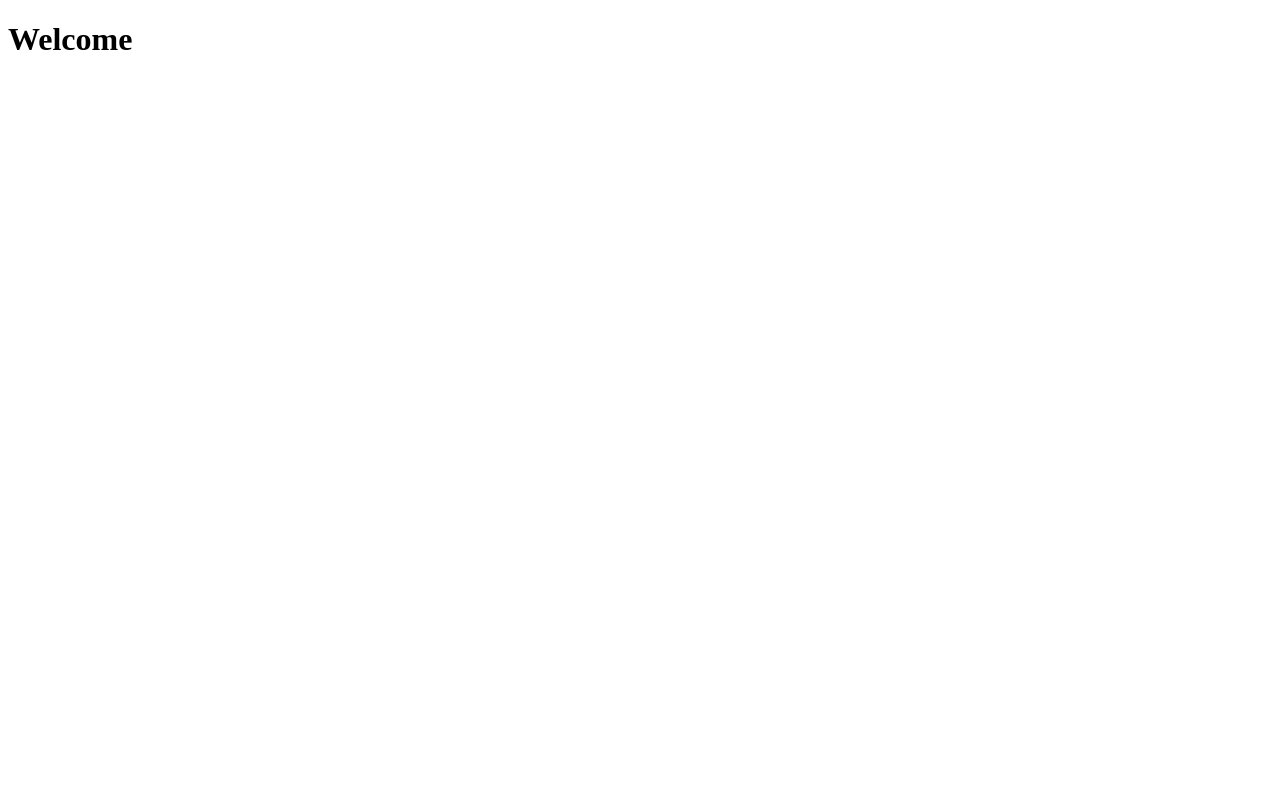
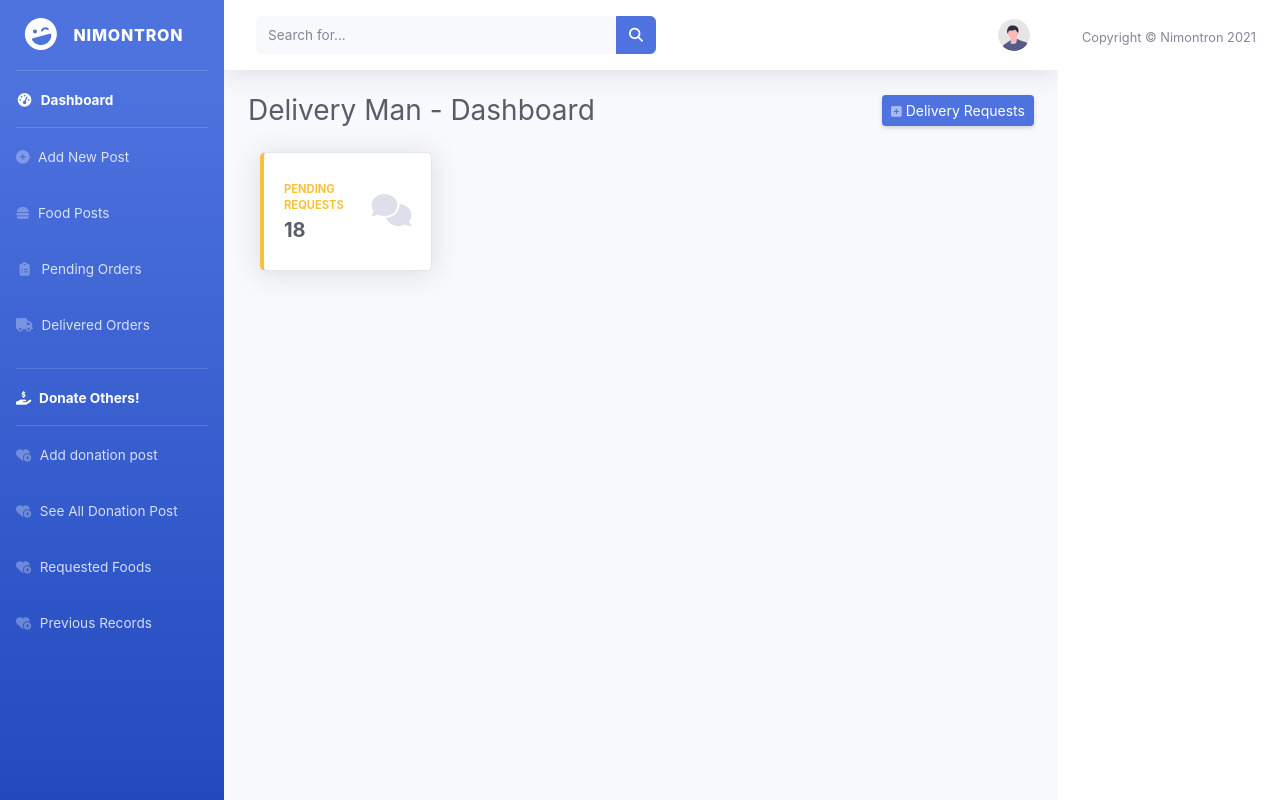
Before and after one commit to NiloyKumarKundu/Nimontron_Software-Engineering, a Django app: page /delivery_man_home in a window 1280 px wide. Before the commit the page is almost empty. Run offline with Django 4.2, Linux system fonts and the light colour scheme; a user stored in the database is signed in; some libraries are stand-ins or nearby versions.

Commit message:
delivery_man_footer.html and delivery_man_header.html file added

```diff
--- a/Nimontron/Nimontron/customers/templates/delivery_man/delivery_man_home.html
+++ b/Nimontron/Nimontron/customers/templates/delivery_man/delivery_man_home.html
@@ -1,12 +1,40 @@
-<!DOCTYPE html>
-<html lang="en">
-<head>
-    <meta charset="UTF-8">
-    <meta http-equiv="X-UA-Compatible" content="IE=edge">
-    <meta name="viewport" content="width=device-width, initial-scale=1.0">
-    <title>Document</title>
-</head>
-<body>
-    <H1>Welcome</H1>
-</body>
-</html>
+{% include 'restaurants/restaurants_header.html' %}
+{% load static %}
+
+<!-- Begin Page Content -->
+<div class="container-fluid">
+
+    <!-- Page Heading -->
+    <div class="d-sm-flex align-items-center justify-content-between mb-4">
+        <h1 class="h3 mb-0 text-gray-800">Delivery Man - Dashboard</h1>
+        <a href="{% url 'customers:restaurants_add_post' %}"
+            class="d-none d-sm-inline-block btn btn-sm btn-primary shadow-sm"><i
+                class="fas fa-plus-square fa-sm text-white-50"></i> Delivery Requests </a>
+    </div>
+
+        <!-- Pending Requests Card Example -->
+        <div class="col-xl-3 col-md-6 mb-4">
+            <div class="card border-left-warning shadow h-100 py-2">
+                <div class="card-body">
+                    <div class="row no-gutters align-items-center">
+                        <div class="col mr-2">
+                            <div class="text-xs font-weight-bold text-warning text-uppercase mb-1">
+                                Pending Requests</div>
+                            <div class="h5 mb-0 font-weight-bold text-gray-800">18</div>
+                        </div>
+                        <div class="col-auto">
+                            <i class="fas fa-comments fa-2x text-gray-300"></i>
+                        </div>
+                    </div>
+                </div>
+            </div>
+        </div>
+    </div>
+
+</div>
+<!-- /.container-fluid -->
+
+</div>
+<!-- End of Main Content -->
+
+{% include 'restaurants/restaurants_footer.html' %}
```
Also changed, not shown: Nimontron/Nimontron/customers/templates/delivery_man/delivery_man_footer.html (added), Nimontron/Nimontron/customers/templates/delivery_man/delivery_man_header.html (added), Nimontron/Nimontron/db.sqlite3.
